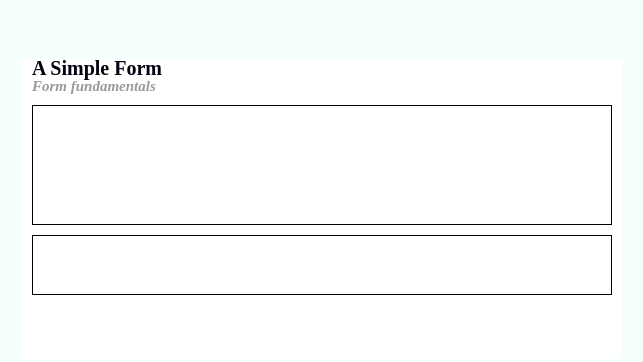
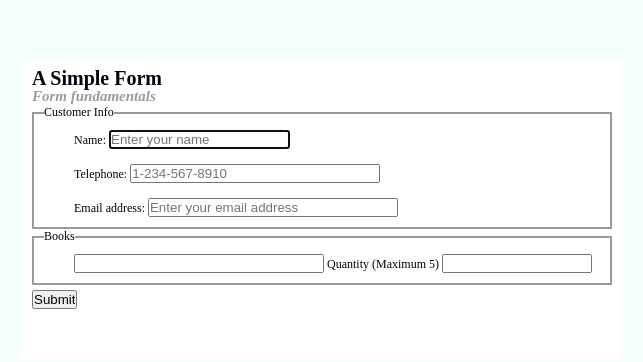
Before and after one commit to mikolajoblinski/mikolajoblinski.github.io, a plain HTML site: page zadania-domowe/2-formularz-html5-adv/index.html in a window 1280 px wide. Shown: the part 111-473 px from the top of the page, without its empty margins (318-961 px from the left). Drawn offline with Linux system fonts and the light colour scheme.

Commit message:
dodane pola formularzy, wystylizowane

```diff
--- a/zadania-domowe/2-formularz-html5-adv/css/style.css
+++ b/zadania-domowe/2-formularz-html5-adv/css/style.css
@@ -6,7 +6,7 @@
 body{
     background-color: #f5fffd;
 }
-#main{
+form{
     color: rgb(0,3,15);
     width: 600px;
     height: 300px;
@@ -14,23 +14,33 @@ body{
     margin-left: auto;
     margin-right: auto;
     margin-top: 170px;
+    font-size: 12px;
+    padding: 10px;
 }
 #header{
     font-size: 10px;
     line-height: 18px;
-    margin: 10px;
+
 }
 #header h2{
     font-style: italic;
     color: rgba(0,3,15,0.4);
 }
-#main #customer{
-    height: 120px;
-    margin: 10px;
-    border: 1px solid #000;
+form fieldset{
+    padding-left: 10px;
+    padding-top: 10px;
+    padding-bottom: 10px;
+    border: 2px solid rgba(0,3,15,0.4);
 }
-#main #books{
-    height: 60px;
-    margin: 10px;
-    border: 1px solid #000
+form input[type="tekst"], form input[type="tel"], form input[type="email"], form input[list] {
+    width: 250px;
 }
+form input[type="number"]{
+    width: 150px;
+}
+form fieldset div {
+    margin-left: 30px;
+}
+form input[type="submit"]{
+    margin-top: 5px;
+}
--- a/zadania-domowe/2-formularz-html5-adv/index.html
+++ b/zadania-domowe/2-formularz-html5-adv/index.html
@@ -6,17 +6,45 @@
     <link rel="stylesheet" href="css/style.css">
 </head>
 <body>
- <div id="main">
-   <div id="header">
-    <h1>A Simple Form</h1>
-    <h2>Form fundamentals</h2>
-   </div>
-   <div id="customer">
+   <form action="" method="post" autocomplete="on">
 
-   </div>
-   <div id="books">
+       <div id="header">
+        <h1>A Simple Form</h1>
+        <h2>Form fundamentals</h2>
+       </div>
+       <fieldset id="customer">
+         <legend>Customer Info</legend>
+          <div>
+              <label for="name">Name:</label>
+              <input type="text" name="Name" id="name" placeholder="Enter your name" required autofocus>
+          </div><br>
+          <div>
+              <label for="">Telephone:</label>
+              <input type="tel" name="tel" id="tel" placeholder="1-234-567-8910" pattern="[0-9]{1}-[0-9]{3}-[0-9]{3}-[0-9]{4}" required>
+          </div><br>
+          <div>
+              <label for="">Email address:</label>
+              <input type="email" name="email" id="email" placeholder="Enter your email address" required multiple>
+          </div>
+       </fieldset>
+       <fieldset id="books">
+          <legend>Books</legend>
+             <div>
+              <input list="books-list" name="books">
+              <datalist id="books-list">
+                  <option value="book-1"></option>
+                  <option value="book-2"></option>
+                  <option value="book-3"></option>
+                  <option value="book-4"></option>
+                  <option value="book-5"></option>
+              </datalist>
+              <label for="quantity">Quantity (Maximum 5)</label>
+              <input type="number" name="quantity" min="1" max="5" id="quantity">
+             </div>
 
-   </div>
-</div>
+       </fieldset>
+       <input type="submit" value="Submit">
+
+ </form>
 </body>
 </html>
```
